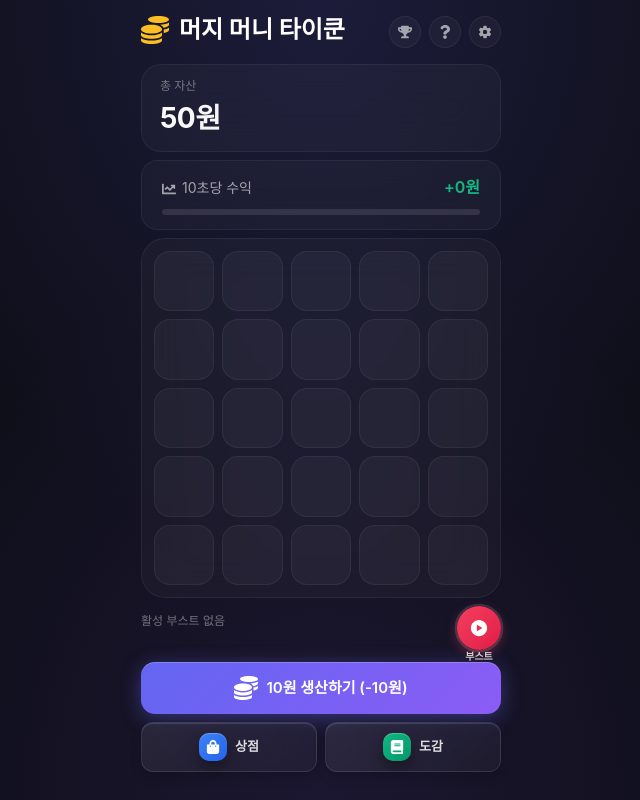
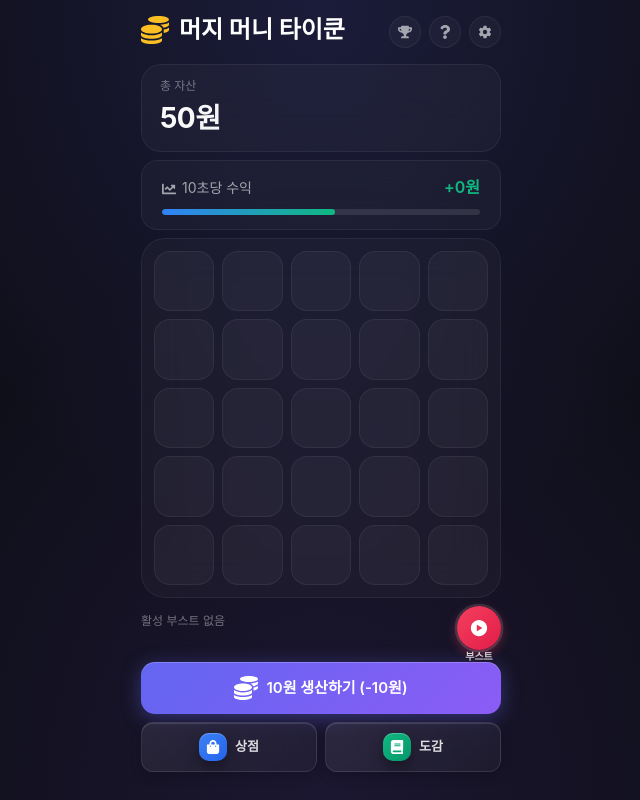
Before and after one commit to purple790779/AIP_merge-to-rich, a React (Vite) app: page / in a window 1280 px wide. Shown: the whole page, without its empty margins (319-959 px from the left). Built offline with nearby package versions, Linux system fonts and the light colour scheme.

Commit message:
fix: Add missing --toss-blue CSS variable for progress bar

```diff
--- a/src/index.css
+++ b/src/index.css
@@ -16,6 +16,7 @@
   --border-subtle: rgba(255, 255, 255, 0.06);
   --accent-primary: #6366f1;
   --accent-secondary: #8b5cf6;
+  --toss-blue: #3182f6;
   --text-primary: #ffffff;
   --text-secondary: rgba(255, 255, 255, 0.6);
   --text-muted: rgba(255, 255, 255, 0.4);
```
